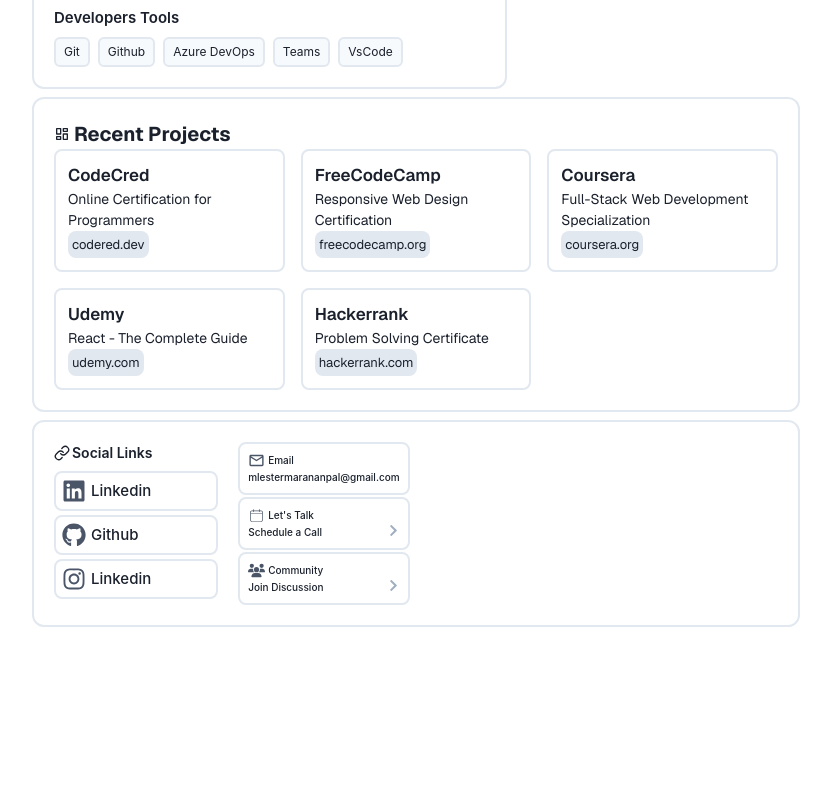
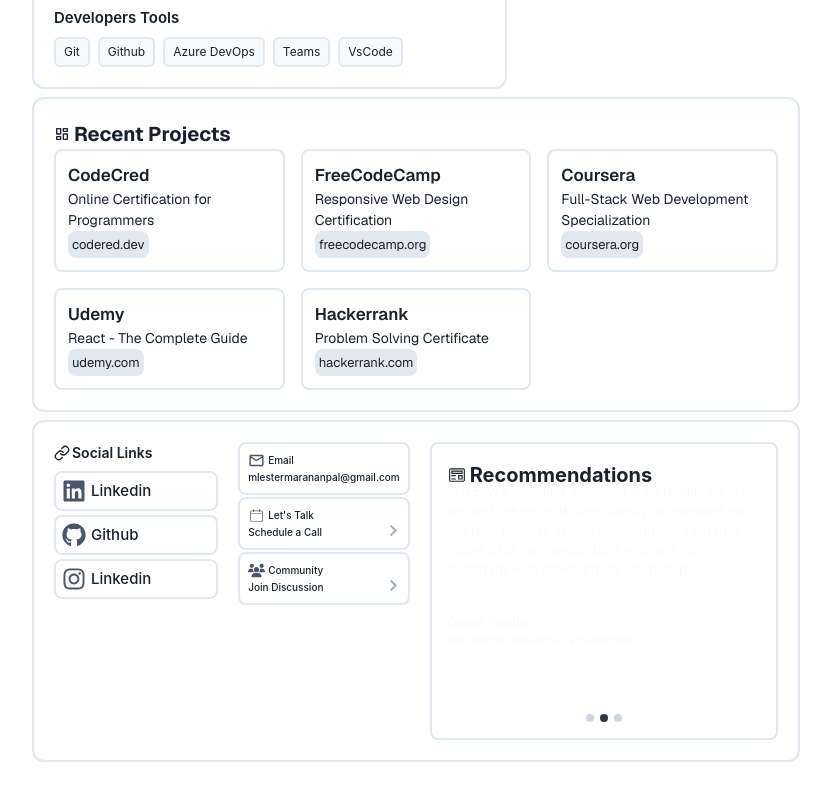
Before and after one commit to mlesterpal30/portfolio, a React (Vite) app: page / in a window 1280 px wide. Shown: the part 873-1673 px from the top of the page, without its empty margins (224-1055 px from the left). Before the commit the page ends 1556 px from the top, so only its background shows below. Built offline with nearby package versions, Linux system fonts and the light colour scheme.

Commit message:
add a recommendation box isnide a wrap up section

```diff
--- a/src/components/Wrapup.tsx
+++ b/src/components/Wrapup.tsx
@@ -1,4 +1,5 @@
-import { Box, Flex, Grid, Icon, Text } from "@chakra-ui/react";
+import { useEffect, useState } from "react";
+import { Box, Flex, Grid, GridItem, Icon, Text } from "@chakra-ui/react";
 import { FiLink } from "react-icons/fi";
 import { FaLinkedin } from "react-icons/fa6";
 import { FaGithub } from "react-icons/fa";
@@ -7,8 +8,41 @@ import { MdOutlineEmail } from "react-icons/md";
 import { CiCalendar } from "react-icons/ci";
 import { FaUsers } from "react-icons/fa6";
 import { FaChevronRight } from "react-icons/fa";
+import { VscPreview } from "react-icons/vsc";
+import { motion, AnimatePresence } from "framer-motion";
 
 const Wrapup = () => {
+	const MotionBox = motion(Box);
+
+	const testimonials = [
+		{
+			quote: `"Sir Bryl's teaching approach is incredibly hands-on, and the projects significantly accelerated my learning process in web development. I am truly grateful for the mentorship I received from him during my web development internship."`,
+			name: "Glenn Pepito",
+			role: "Full Stack Developer, PocketDev",
+		},
+		{
+			quote: `"Working with Sir Bryl was one of the most valuable experiences of my career. His feedback and guidance helped me level up both technically and professionally."`,
+			name: "Ella Santos",
+			role: "Frontend Engineer, CodeLabs",
+		},
+		{
+			quote: `"Sir Bryl encouraged me to go beyond tutorials and build real projects. That experience made me confident to take on real-world challenges."`,
+			name: "John Dela Cruz",
+			role: "Software Engineer, TechWave",
+		},
+	];
+
+	const [index, setIndex] = useState(0);
+
+	// Automatically switch testimonials every 5 seconds
+	useEffect(() => {
+		const timer = setInterval(() => {
+			setIndex((prev) => (prev + 1) % testimonials.length);
+		}, 5000);
+		return () => clearInterval(timer);
+	}, []);
+
+	const current = testimonials[index];
 	return (
 		<Grid
 			border="2px"
@@ -22,7 +56,7 @@ const Wrapup = () => {
 			}}
 			columnGap={5}
 		>
-			<Box>
+			<GridItem colSpan={1}>
 				<Flex columnGap="2px" align="center">
 					<FiLink />
 					<Text fontSize="14px" fontWeight="600">
@@ -88,8 +122,8 @@ const Wrapup = () => {
 						</Text>
 					</Flex>
 				</Box>
-			</Box>
-			<Box mt={{ base: "2px", md: "0px" }}>
+			</GridItem>
+			<GridItem mt={{ base: "20px", md: "0px" }} colSpan={1}>
 				<Box border="2px" padding="2" borderColor="gray.200" rounded="lg">
 					<Flex align="center" columnGap="3px">
 						<Icon as={MdOutlineEmail} fontSize="17px" color="gray.600" />
@@ -141,7 +175,67 @@ const Wrapup = () => {
 						<Icon as={FaChevronRight} fontSize="13px" color="gray.400" />
 					</Flex>
 				</Box>
-			</Box>
+			</GridItem>
+			<GridItem
+				border="2px"
+				rounded="lg"
+				borderColor="gray.200"
+				padding="16px"
+				colSpan={{ base: 1, md: 2 }}
+				mt={{ base: "20px", md: "0px" }}
+				overflow="hidden"
+				position="relative"
+			>
+				{/* Header */}
+				<Flex align="center" columnGap="4px" mb="3">
+					<Icon as={VscPreview} fontSize="18px" fontWeight="400" />
+					<Text fontSize="20px" fontWeight="700">
+						Recommendations
+					</Text>
+				</Flex>
+
+				{/* Animated content box */}
+				<Box height={{ base: "220px", md: "200px" }} position="relative">
+					<AnimatePresence mode="wait">
+						<MotionBox
+							key={index}
+							position="absolute"
+							top="0"
+							left="0"
+							w="full"
+							initial={{ opacity: 0, y: 20 }}
+							animate={{ opacity: 1, y: 0 }}
+							exit={{ opacity: 0, y: -20 }}
+							transition={{ duration: 0.8 }}
+						>
+							<Text fontSize="13px" fontWeight="400">
+								{current.quote}
+							</Text>
+							<Box height="1px" bgColor="gray.300" my="16px"></Box>
+							<Text fontWeight="700" fontSize="13px">
+								{current.name}
+							</Text>
+							<Text fontSize="12px" fontWeight="500">
+								{current.role}
+							</Text>
+						</MotionBox>
+					</AnimatePresence>
+				</Box>
+
+				{/* 🔵 Steady indicators outside animation */}
+				<Flex justify="center" mt="3" gap="6px">
+					{testimonials.map((_, i) => (
+						<Box
+							key={i}
+							w="8px"
+							h="8px"
+							rounded="full"
+							bg={i === index ? "gray.700" : "gray.300"}
+							transition="all 0.3s"
+						/>
+					))}
+				</Flex>
+			</GridItem>
 		</Grid>
 	);
 };
```
